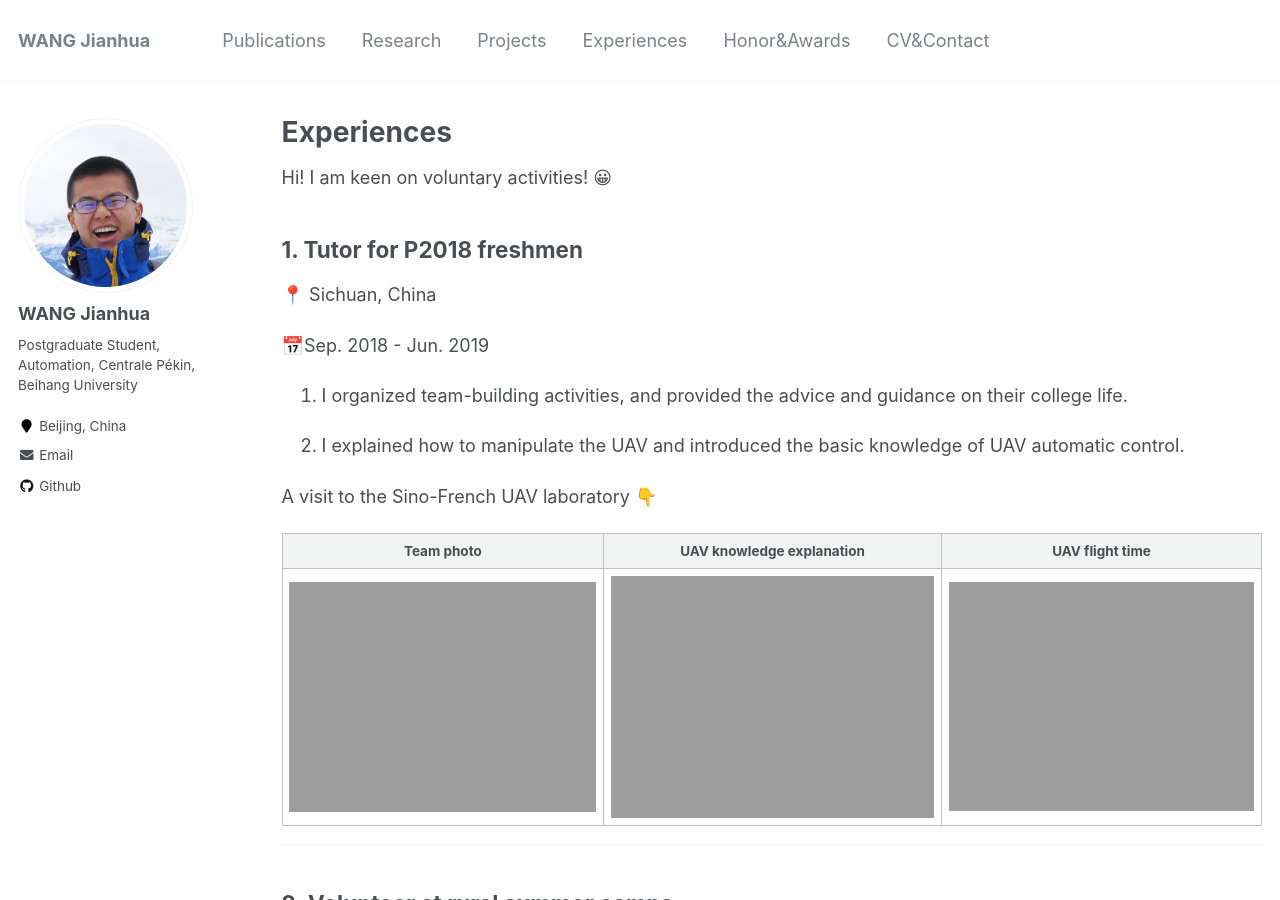
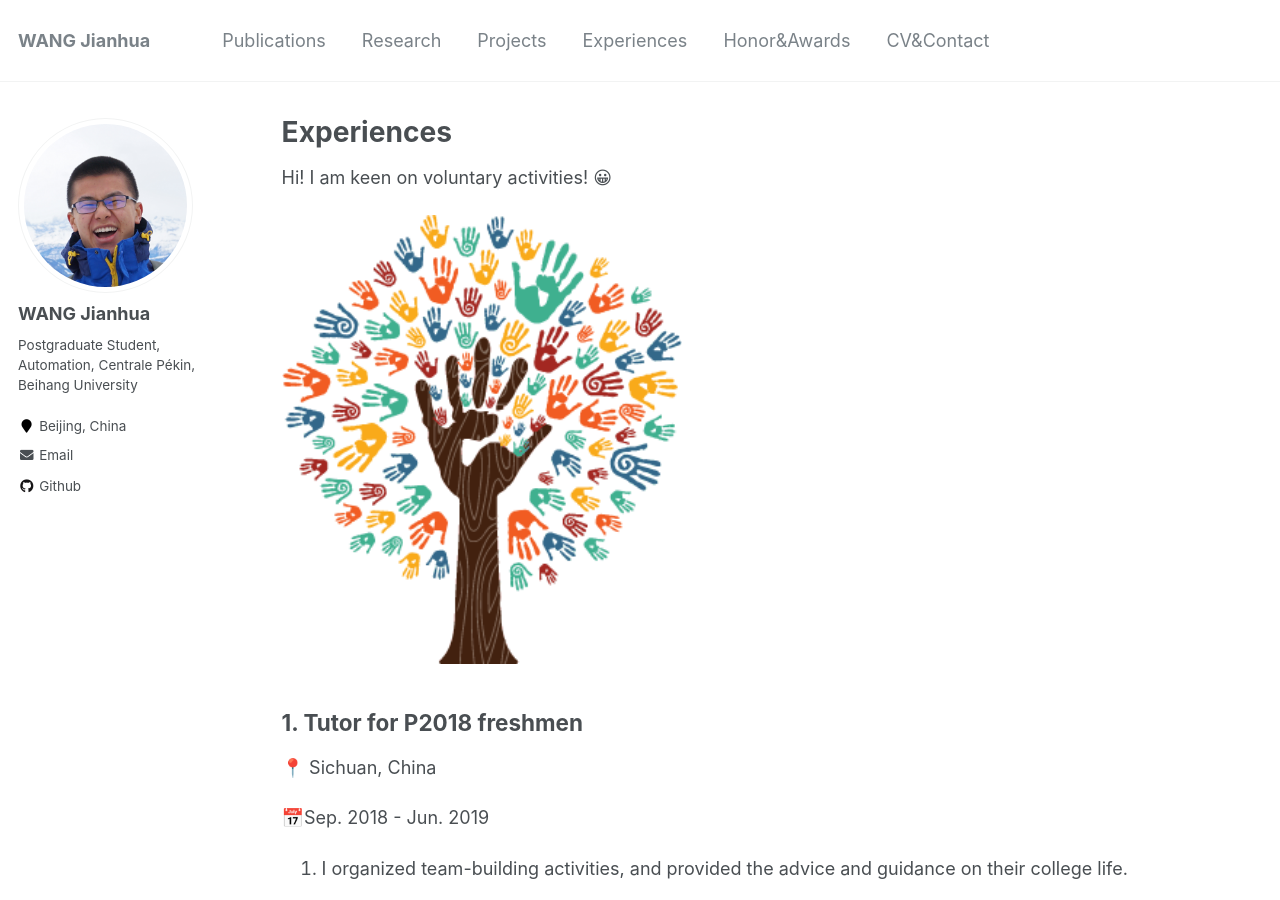
Before and after one commit to jianhua-WANG-ENS/old-homepage, a Jekyll site: the page built from _pages/Experiences.md, in a window 1280 px wide and 900 px high. Built offline with Jekyll 4.4.1, drawn with Linux system fonts in a browser that asks for light colours.

Commit message:
Update Experiences.

```diff
--- a/_pages/Experiences.md
+++ b/_pages/Experiences.md
@@ -12,6 +12,8 @@ author_profile: true
 <!-- 在学习和科研之余，我还参加了很多志愿服务活动。 -->
 
 Hi! I am keen on voluntary activities! 😀
+
+<img src="https://jianhua-WANG-BUAA.github.io/images/comptence.png" alt="comptence.png" border="0" width="400"/>
 
 ## 1. Tutor for P2018 freshmen
 
```
Also changed, not shown: images/comptence.png (added).
